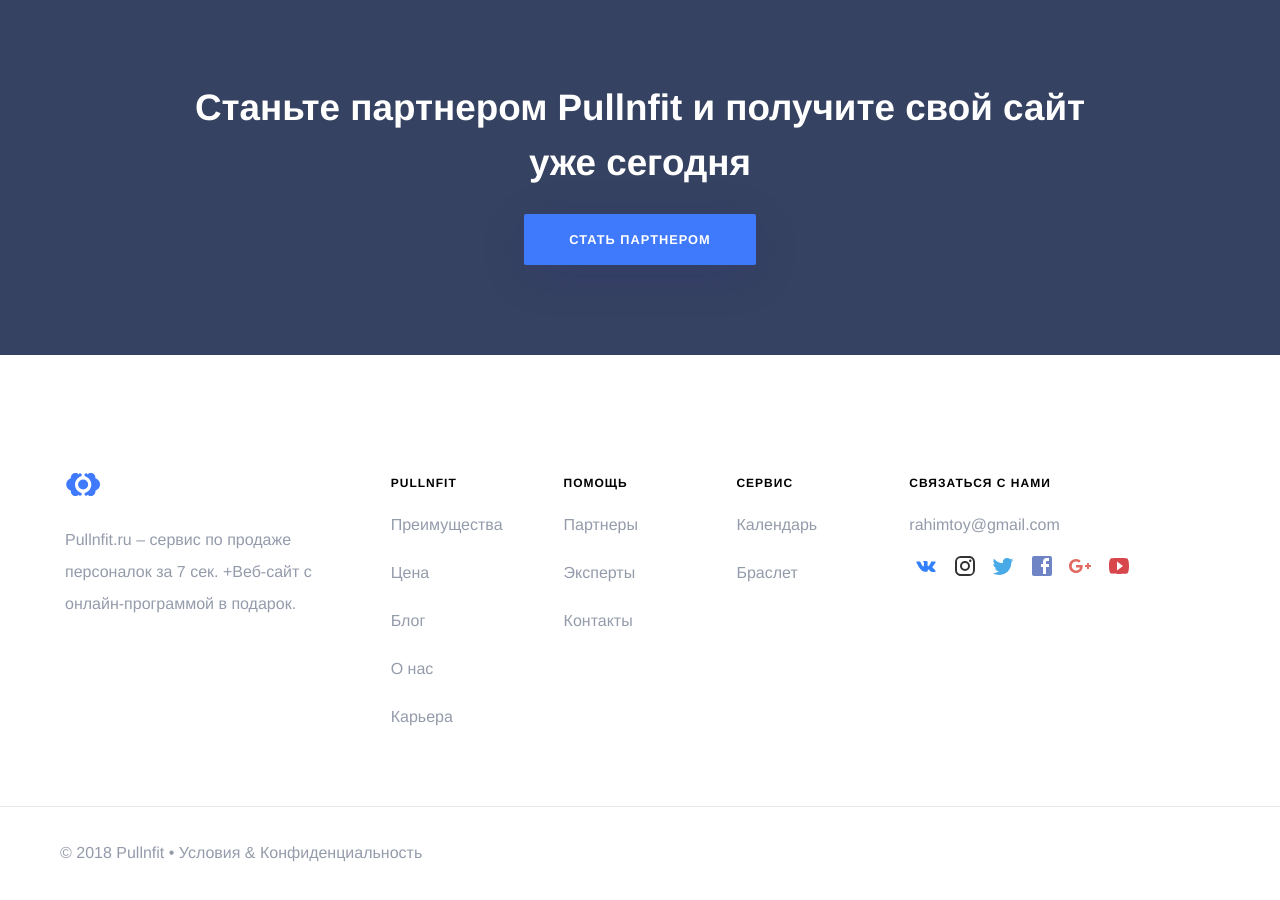
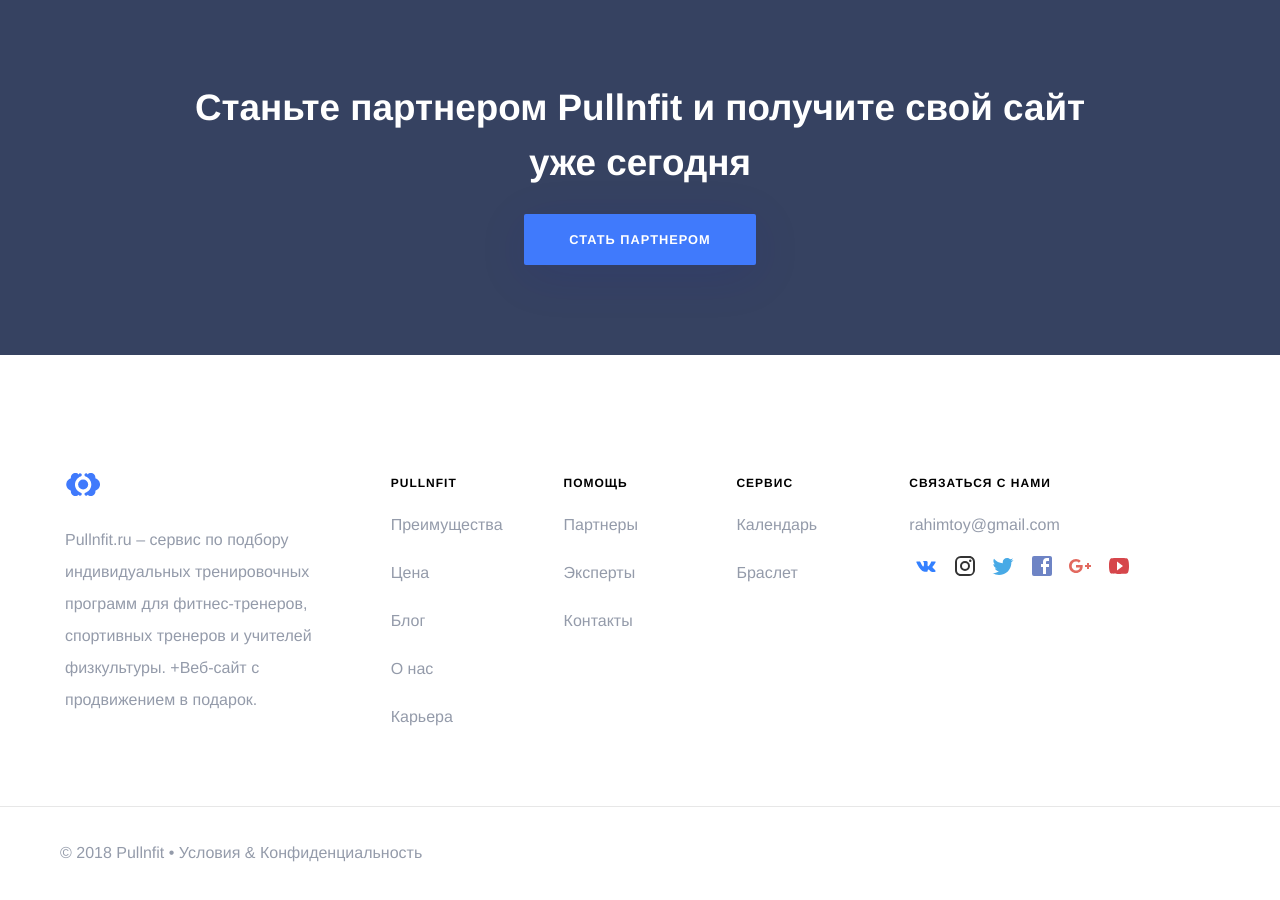
Before and after one commit to RakhimyanTim/adroholic.github.io, a Jekyll site: the page built from pages/index.html, in a window 1280 px wide and 900 px high, scrolled down 3458 px. Built offline with Jekyll 4.4.1, drawn with Linux system fonts in a browser that asks for light colours; some web fonts are replaced.

Commit message:
Update footer.html

```diff
--- a/_includes/navigation/footer.html
+++ b/_includes/navigation/footer.html
@@ -3,7 +3,7 @@
 		<div class="footer-links">
 			<div class="about">
 				{% include navigation/logo.html %}
-				<p>Pullnfit.ru – сервис по продаже персоналок за 7 сек. +Веб-сайт с онлайн-программой в подарок.</p>
+				<p>Pullnfit.ru – сервис по подбору индивидуальных тренировочных программ для фитнес-тренеров, спортивных тренеров и учителей физкультуры. +Веб-сайт с продвижением в подарок.</p>
 			</div>
 			<ul>
 				<li><h4>Pullnfit</h4></li>
```
